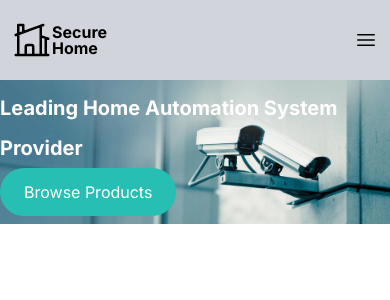
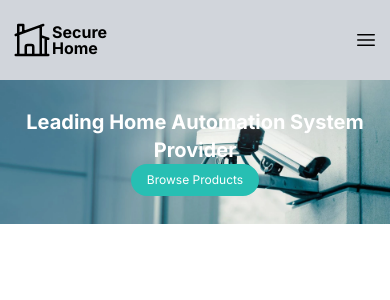
Before and after one commit to khalek-repliq/Secure_Home_Next_Project, a Next.js app: page / in a window 390 px wide. Shown: the top 300 px of the page. Built offline with nearby package versions, Linux system fonts and the light colour scheme.

Commit message:
responsive update on banner section

```diff
--- a/components/home-banner/HomeBanner.jsx
+++ b/components/home-banner/HomeBanner.jsx
@@ -8,14 +8,14 @@ const HomeBanner = () => {
     <div className="relative">
       {/* Background Image Component here */}
       <BannerBackground bannerImage={bannerImage}></BannerBackground>
-      <div className="absolute md:px-10 flex items-center top-0 text-white md:w-1/2 h-full">
-        <div>
+      <div className="absolute  px-3 md:px-5 lg:px-10 flex items-center top-0 text-white sm:w-1/2 h-full">
+        <div className="">
           {/* Main title */}
-          <h1 className="font-bold text-xl md:text-2xl lg:text-6xl leading-loose">
+          <h1 className="font-bold text-xl md:text-2xl lg:text-6xl text-center lg:text-left">
             Leading Home Automation System Provider
           </h1>
           {/* More content */}
-          <div className="md:my-5">
+          <div className="md:my-5 text-center lg:text-left">
             <PrimaryBtn direction={"/"}>Browse Products</PrimaryBtn>
           </div>
         </div>
--- a/components/navbar/Navbar.jsx
+++ b/components/navbar/Navbar.jsx
@@ -119,7 +119,7 @@ const Navbar = () => {
             {/* mobile menu item list */}
             <div>
               <ul
-                className={`md:hidden items-center font-medium bg-white w-full absolute  top-[80px] text-center space-y-5 transition-all duration-300 py-3 ${
+                className={`md:hidden items-center font-medium bg-white w-full absolute  top-[80px] text-center space-y-5 transition-all duration-300 py-3 z-50 ${
                   open ? "left-0" : "-left-full"
                 }`}
               >
--- a/components/primary-Btn/PrimaryBtn.jsx
+++ b/components/primary-Btn/PrimaryBtn.jsx
@@ -4,7 +4,7 @@ import React from "react";
 const PrimaryBtn = ({ children, direction }) => {
   return (
     <Link
-      className="px-6 py-3 inline-block rounded-full primary_btn_bg"
+      className="px-4 py-2 md:px-3 md:py-2 text-xs md:text-base lg:px-6 lg:py-3 inline-block rounded-full primary_btn_bg"
       href={direction}
     >
       {children}
```
